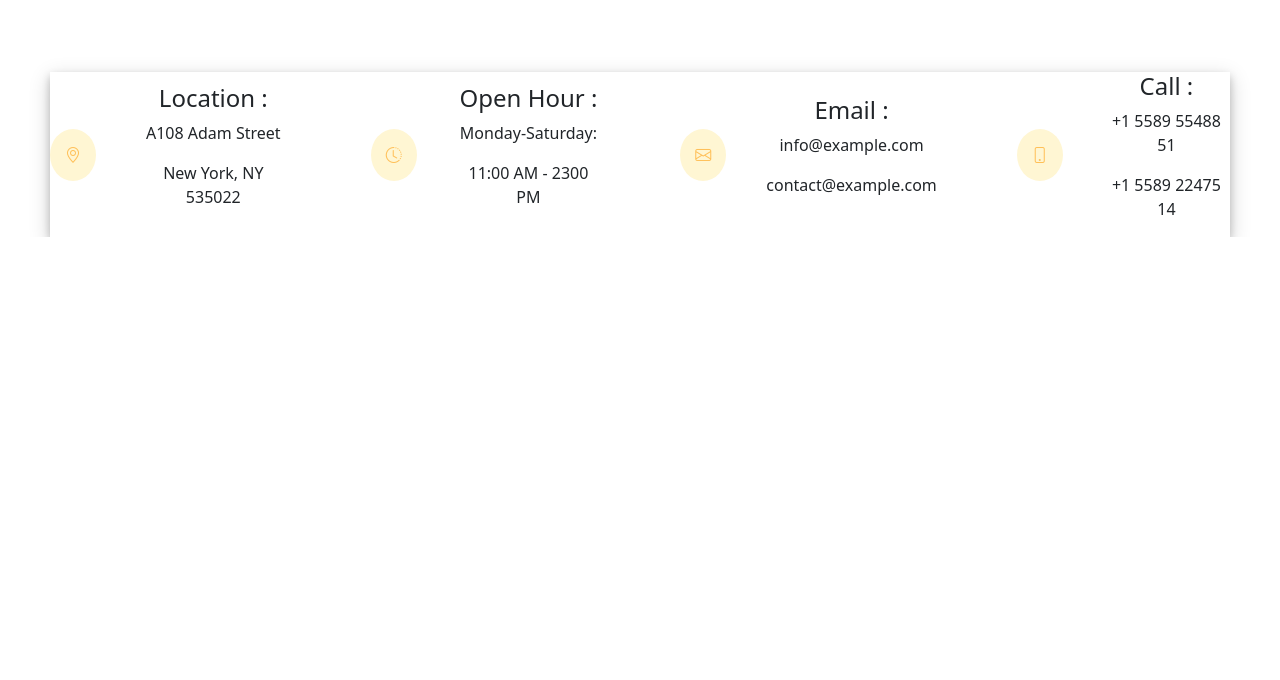
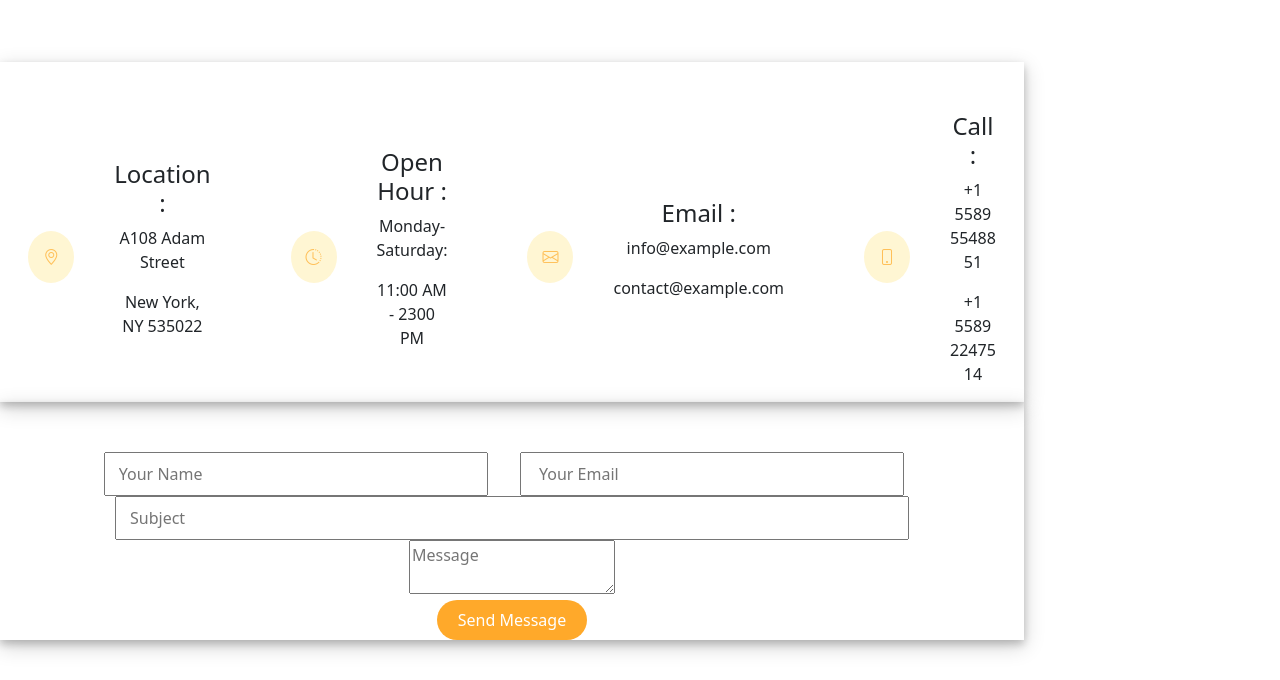
Before and after one commit to Aminakarfi/aminakarfi_finalproject_aminakarfi, a website: page index.html in a window 1280 px wide. Shown: the part 4177-4857 px from the top of the page. Before the commit the page ends 4414 px from the top, so only its background shows below. Drawn offline with nearby package versions, Linux system fonts and the light colour scheme; grey boxes are pictures that could not be loaded.

Commit message:
contactsexion

```diff
--- a/index.html
+++ b/index.html
@@ -458,7 +458,7 @@
         </div>
     </div>
 
-<div class="mgrand">
+
     <div class="grand">
         <div class="lighncontact">
             <div class="copy">
@@ -476,7 +476,7 @@
 
             </div>
 
-            <div  class="copy">
+            <div class="copy">
 
                 <div>
                     <i class="bi bi-clock-history"></i>
@@ -490,7 +490,7 @@
 
             </div>
 
-            <div  class="copy">
+            <div class="copy">
                 <div>
                     <i class="bi bi-envelope"></i>
                 </div>
@@ -503,7 +503,7 @@
 
             </div>
 
-            <div  class="copy">
+            <div class="copy">
                 <div>
                     <i class="bi bi-phone"></i>
                 </div>
@@ -526,16 +526,55 @@
 
 
 
-        <div>
+        <div class="full2">
+
+
+            <form action="fullfi">
+                <div class="formf">
+
+                    <input type="text" id="fname" name="fname" placeholder="Your Name" value=""><br>
+
+                    <input type="text" id="fname" name="fname" placeholder=" Your Email" value=""><br>
+
+                </div>
+
+                <div>
+
+                    <input class="inputinput" type="text" id="fname" name="fname" placeholder="Subject" value=""><br>
+                </div>
 
 
 
+
+
+
+
+                <div>
+
+
+                    <textarea name="" id="" placeholder="Message"></textarea>
+                </div>
+
+                <div class=" buttbut">
+                    <button>Send Message</button>
+                </div>
+
+            </form>
         </div>
+
+
+
+
+
+
 
 
     </div>
 
-</div>
+
+    </div>
+
+
     <script src="./node_modules/bootstrap/dist/js/bootstrap.bundle.js"></script>
 </body>
 
--- a/src/sass/modules/home/_contact.sass
+++ b/src/sass/modules/home/_contact.sass
@@ -11,6 +11,16 @@
     display: flex
     justify-content: center
     gap: 80px
+    box-shadow: 0 4px 8px 0 rgba(0, 0, 0, 0.2), 0 6px 20px 0 rgba(0, 0, 0, 0.19)
+    text-align: center
+    padding-top: 50px
+    padding-right: 50px
+    padding-left: 50px
+.grand
+    width: 80vw
+    padding-top: 40px
+    padding-bottom: 40px
+
 
     .copy
         display: flex
@@ -26,12 +36,46 @@
                 color: white
                 background-color: rgba(255, 160, 18, 0.897)
 
-.grand
 
+.full2
     box-shadow: 0 4px 8px 0 rgba(0, 0, 0, 0.2), 0 6px 20px 0 rgba(0, 0, 0, 0.19)
     text-align: center
-
-.mgrand
     padding-top: 50px
     padding-right: 50px
     padding-left: 50px
+    .fullfi
+        display: flex
+        gap: 2vw
+        textarea
+            width: 62vw
+            padding: 1vh 1vw
+
+
+
+.formf
+    display: flex
+    justify-content: center
+    flex-wrap: wrap
+    gap: 2vh
+    input
+        width: 30vw
+        padding: 1vh 1vw
+
+.inputinput
+    width: 62vw
+    padding: 1vh 1vw
+
+
+
+
+.buttbut
+    text-align: center
+    button
+        height: 40px
+        width: 150px
+        color: white
+        border-radius: 20px
+        background-color: rgba(255, 160, 18, 0.897)
+        border: none
+        &:hover
+            background-color: rgb(255, 160, 18)
```
Also changed, not shown: public/css/app.css, 1 other file.
